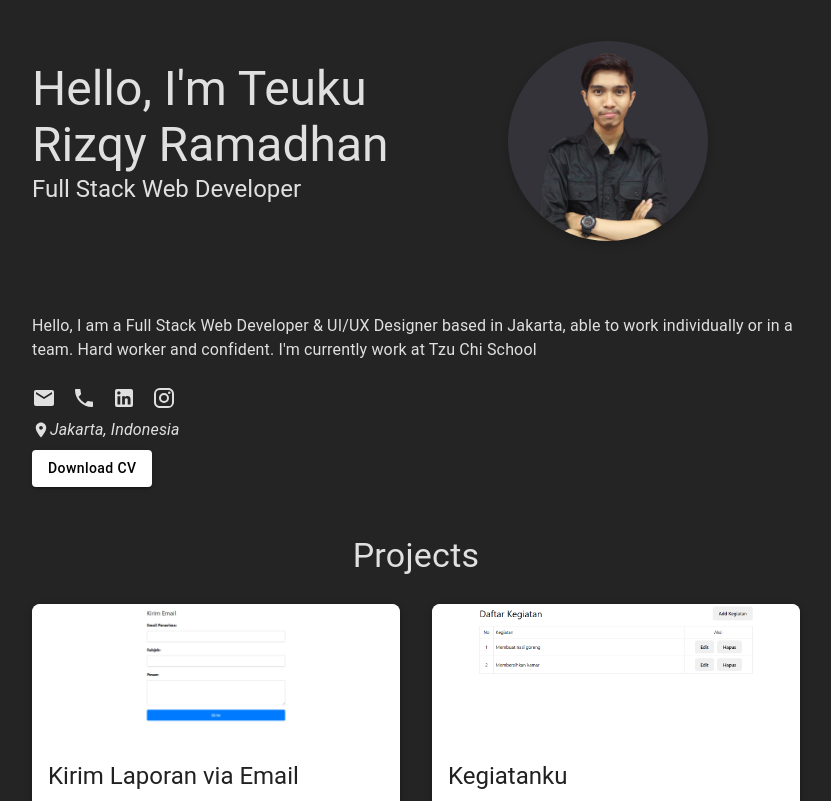
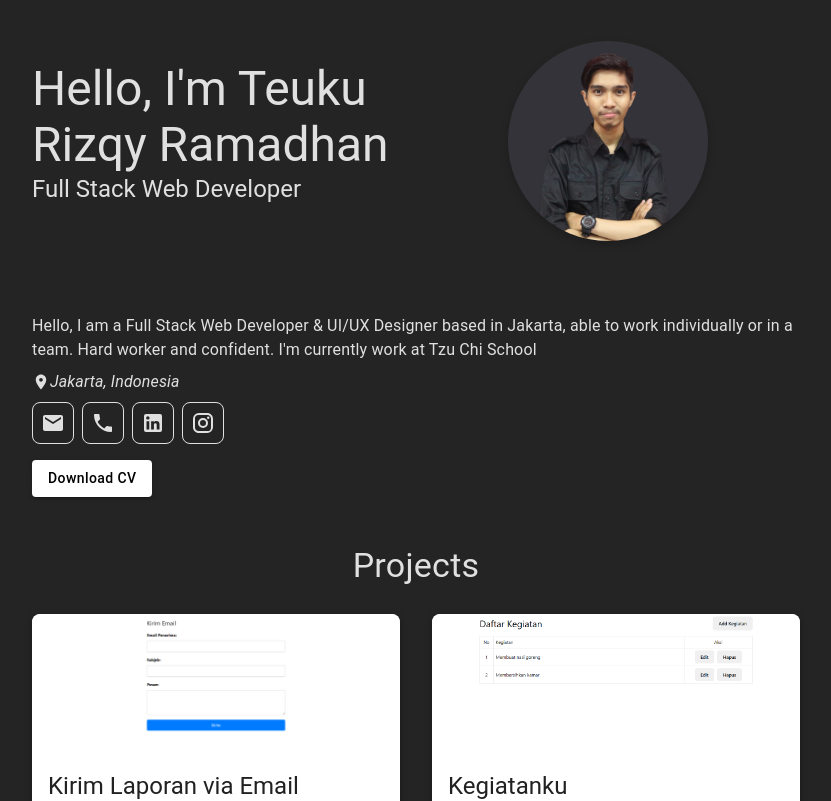
Before and after one commit to TeukuRizqyRamadhan/profile, a React (Vite) app: page / in a window 1280 px wide. Shown: the top 801 px of the page, without its empty margins (224-1055 px from the left). Built offline with nearby package versions, Linux system fonts and the light colour scheme; the HTML template or start-up script is replaced by a standard one.

Commit message:
change position text

```diff
--- a/src/components/About.tsx
+++ b/src/components/About.tsx
@@ -29,10 +29,7 @@ const About = () => {
                         <Typography variant="body1" component="p" sx={{ mt: 2 }}>
                             Hello, I am a Full Stack Web Developer & UI/UX Designer based in Jakarta, able to work individually or in a team. Hard worker and confident. I'm currently work at Tzu Chi School
                         </Typography>
-                        <Box sx={{ display: 'flex', alignItems: 'center', mt: 3 }}>
-                            <SocialIcons />
-                        </Box>
-                        <Box sx={{ display: 'flex', alignItems: 'center' }}>
+                        <Box sx={{ display: 'flex', alignItems: 'center', mt: 1 }}>
                             <LocationOnIcon sx={{ fontSize: '18px' }} />
                             <Link href="https://maps.app.goo.gl/opQUN3LjLLe2bJgD6" target="_blank" rel="noopener noreferrer" sx={{
                                 color: '#e0e0e0', textDecoration: 'none', '&:hover': {
@@ -43,6 +40,9 @@ const About = () => {
                                     Jakarta, Indonesia
                                 </Typography>
                             </Link>
+                        </Box>
+                        <Box sx={{ display: 'flex', alignItems: 'center', mt: 1 }}>
+                            <SocialIcons />
                         </Box>
                         <Link href="https://docs.google.com/document/d/1aOGDsJTiz92dhitDkr3KWltOyAvge88B/edit?usp=sharing&ouid=111057544088647809250&rtpof=true&sd=true" target="_blank" rel="noopener noreferrer">
                             <Button variant="contained" sx={{
--- a/src/components/atom/SocialIcons.tsx
+++ b/src/components/atom/SocialIcons.tsx
@@ -7,15 +7,21 @@ import InstagramIcon from '@mui/icons-material/Instagram';
 
 const SocialIcons = () => {
     return (
-        <Box sx={{ display: 'flex', gap: 2, mb: 1 }}>
+        <Box sx={{ display: 'flex', gap: 1, mb: 1 }}>
             <IconButton
                 href="mailto:teukurizqyr@gmail.com"
                 target="_blank"
                 sx={{
                     color: '#e0e0e0',
-                    p: 0,
+                    borderColor: '#e0e0e0',
+                    borderWidth: '1px',
+                    borderStyle: 'solid',
+                    borderRadius: '8px',
+                    padding: '8px',
                     '&:hover': {
-                        color: 'blue',
+                        backgroundColor: '#e0e0e0',
+                        color: '#242424',
+                        borderColor: '#242424',
                     }
                 }}
             >
@@ -26,9 +32,15 @@ const SocialIcons = () => {
                 target="_blank"
                 sx={{
                     color: '#e0e0e0',
-                    p: 0,
+                    borderColor: '#e0e0e0',
+                    borderWidth: '1px',
+                    borderStyle: 'solid',
+                    borderRadius: '8px',
+                    padding: '8px',
                     '&:hover': {
-                        color: 'blue',
+                        backgroundColor: '#e0e0e0',
+                        color: '#242424',
+                        borderColor: '#242424',
                     }
                 }}
             >
@@ -39,9 +51,15 @@ const SocialIcons = () => {
                 target="_blank"
                 sx={{
                     color: '#e0e0e0',
-                    p: 0,
+                    borderColor: '#e0e0e0',
+                    borderWidth: '1px',
+                    borderStyle: 'solid',
+                    borderRadius: '8px',
+                    padding: '8px',
                     '&:hover': {
-                        color: 'blue',
+                        backgroundColor: '#e0e0e0',
+                        color: '#242424',
+                        borderColor: '#242424',
                     }
                 }}
             >
@@ -52,9 +70,15 @@ const SocialIcons = () => {
                 target="_blank"
                 sx={{
                     color: '#e0e0e0',
-                    p: 0,
+                    borderColor: '#e0e0e0',
+                    borderWidth: '1px',
+                    borderStyle: 'solid',
+                    borderRadius: '8px',
+                    padding: '8px',
                     '&:hover': {
-                        color: 'blue',
+                        backgroundColor: '#e0e0e0',
+                        color: '#242424',
+                        borderColor: '#242424',
                     }
                 }}
             >
```
